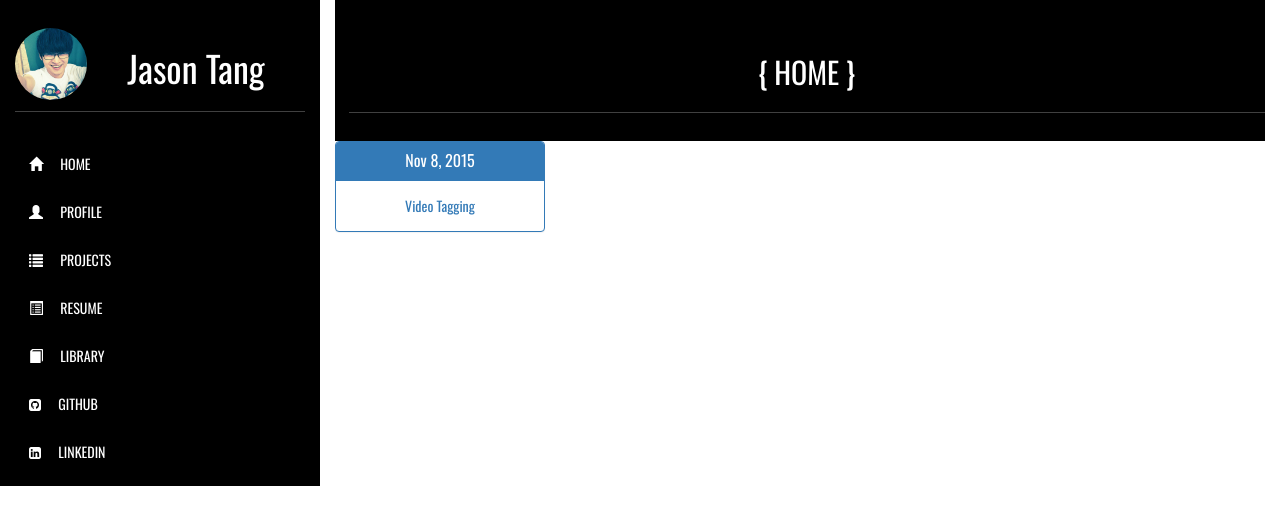
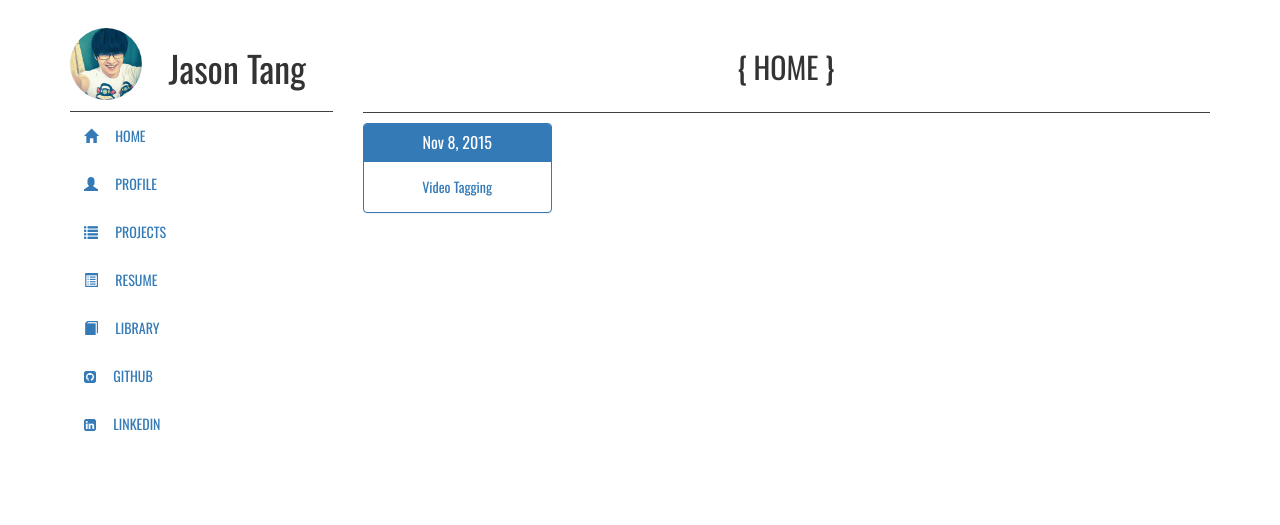
Before and after one commit to tang-jason/tang-jason.github.io, a Jekyll site: the page built from index.html, in a window 1280 px wide. Shown: the top 525 px of the page. Built offline with Jekyll 4.4.1, drawn with Linux system fonts in a browser that asks for light colours; nearby versions of some CDN libraries.

Commit message:
another layout

```diff
--- a/_includes/nav.html
+++ b/_includes/nav.html
@@ -2,7 +2,7 @@
 	<img class="img-responsive" src="/img/jason.jpg" alt="Picture of Jason Tang" />
 	<h1>Jason Tang</h1>
 </header>
-<nav class="jt-nav-wrapper">
+<nav>
 	<ul>
 		<li>
 			<a href="#">
--- a/_layouts/default.html
+++ b/_layouts/default.html
@@ -8,9 +8,7 @@
 					{% include nav.html %}
 				</div>
 				<div class="col-xs-12 col-sm-9 col-md-9">
-					<div class="jt-body-content">
-						{{ content }}
-					</div>
+					{{ content }}
 				</div>
 			</div>
 		</div>
--- a/css/style.css
+++ b/css/style.css
@@ -1,13 +1,10 @@
 html, body {
 	font-family: 'Oswald', sans-serif;
 }
-.container {
-	width: 100%;
-}
 /* navigation */
 .jt-nav-wrapper {
-	background-color: black;
-	color: white;
+	/*background-color: black;*/
+	/*color: white;*/
 }
 .jt-nav-wrapper header {
 	border-bottom: 1px solid #404040;
@@ -28,16 +25,13 @@ html, body {
 .jt-nav-wrapper ul {
 	padding: 0em;
 }
-	.jt-nav-wrapper ul:first-child {
-		margin-top: 2em;
-	}
 .jt-nav-wrapper ul li {
 	list-style: none;
 	text-transform: uppercase;
 }
 .jt-nav-wrapper ul li a {
 	text-decoration: none;
-	color: white;
+	/*color: white;*/
 	padding: 1em 1em 1em 0em;
 	width: 100%;
 	display: block;
@@ -48,24 +42,18 @@ html, body {
 	}
 	.jt-nav-wrapper ul li a:hover {
 		background-color: #404040;
+		color: white;
 	}
 
 /* Index */
-.jt-body-content {
-	width: 100%;
+.page-banner {
+	/*background-color: black;*/
+	text-transform: uppercase;
+	/*color: white;*/
+	border-bottom: 1px solid #404040;
+	text-align: center;
+	padding: 1em 0em 0.96em 0em;
 }
-.jt-body-content .jt-page-banner {
-	background-color: black;
-	padding: 1.8em 0em 2em 1em;
-}
-	.jt-body-content .jt-page-banner h2 {
-		text-transform: uppercase;
-		color: white;
-		margin: 0em;
-		border-bottom: 1px solid #404040;
-		text-align: center;
-		padding: 1em 0em 0.8em 0em;
-	}
 .panel {
 	 text-align: center;
 }
--- a/index.html
+++ b/index.html
@@ -2,11 +2,8 @@
 layout: default
 ---
 
-<div class="jt-page-banner">
-	<h2>{ home }</h2>
-</div>
+<h2 class="page-banner">{ home }</h2>
 
-<div class="jt-main">
 <div class="row">
 	{% for post in site.posts %}
 	<div class="col-xs-12 col-lg-3">
@@ -21,4 +18,3 @@ layout: default
 	</div>
 	{% endfor %}
 </div>
-</div>
```
Also changed, not shown: 4 other files. Lines whose indentation alone changed are shown as unchanged.
